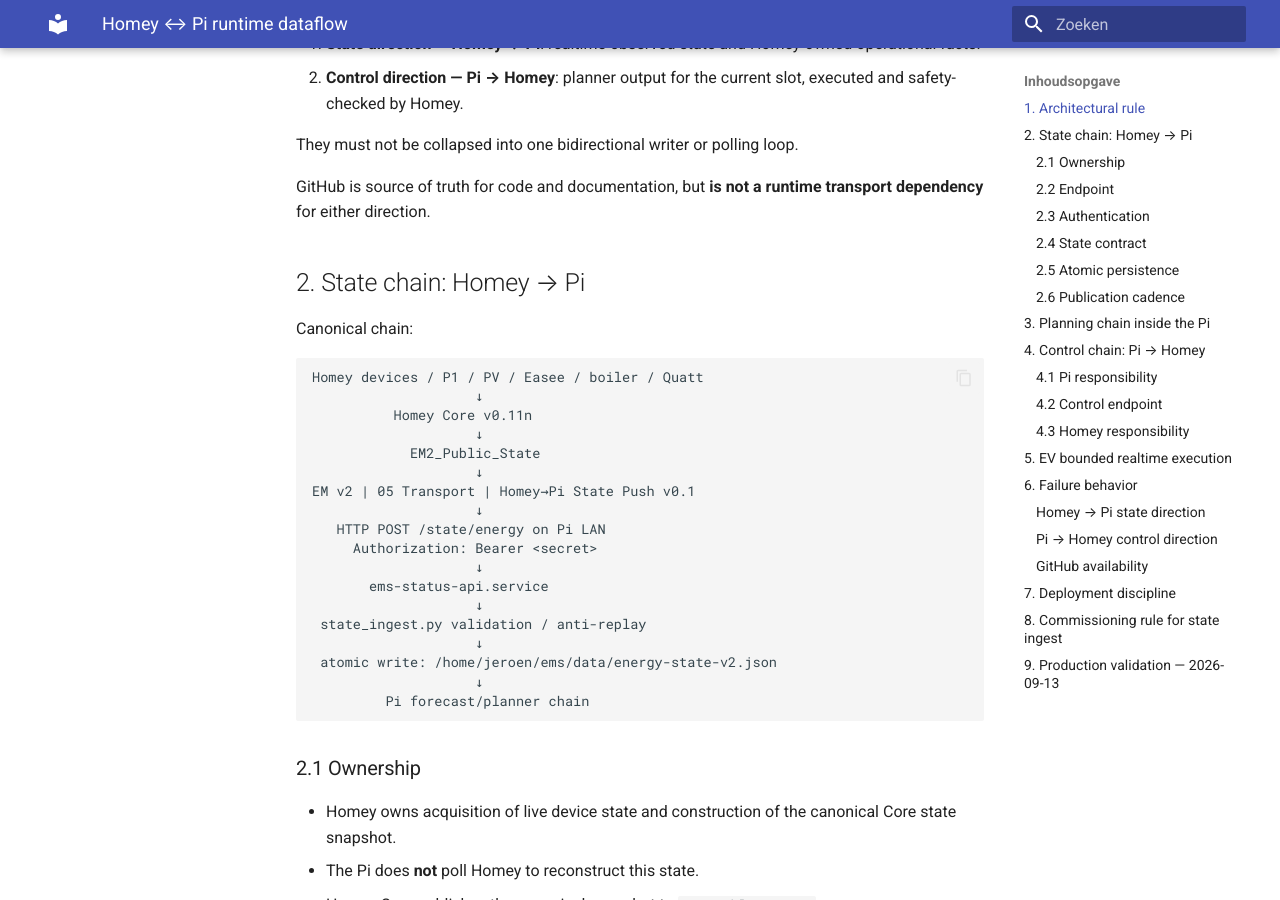
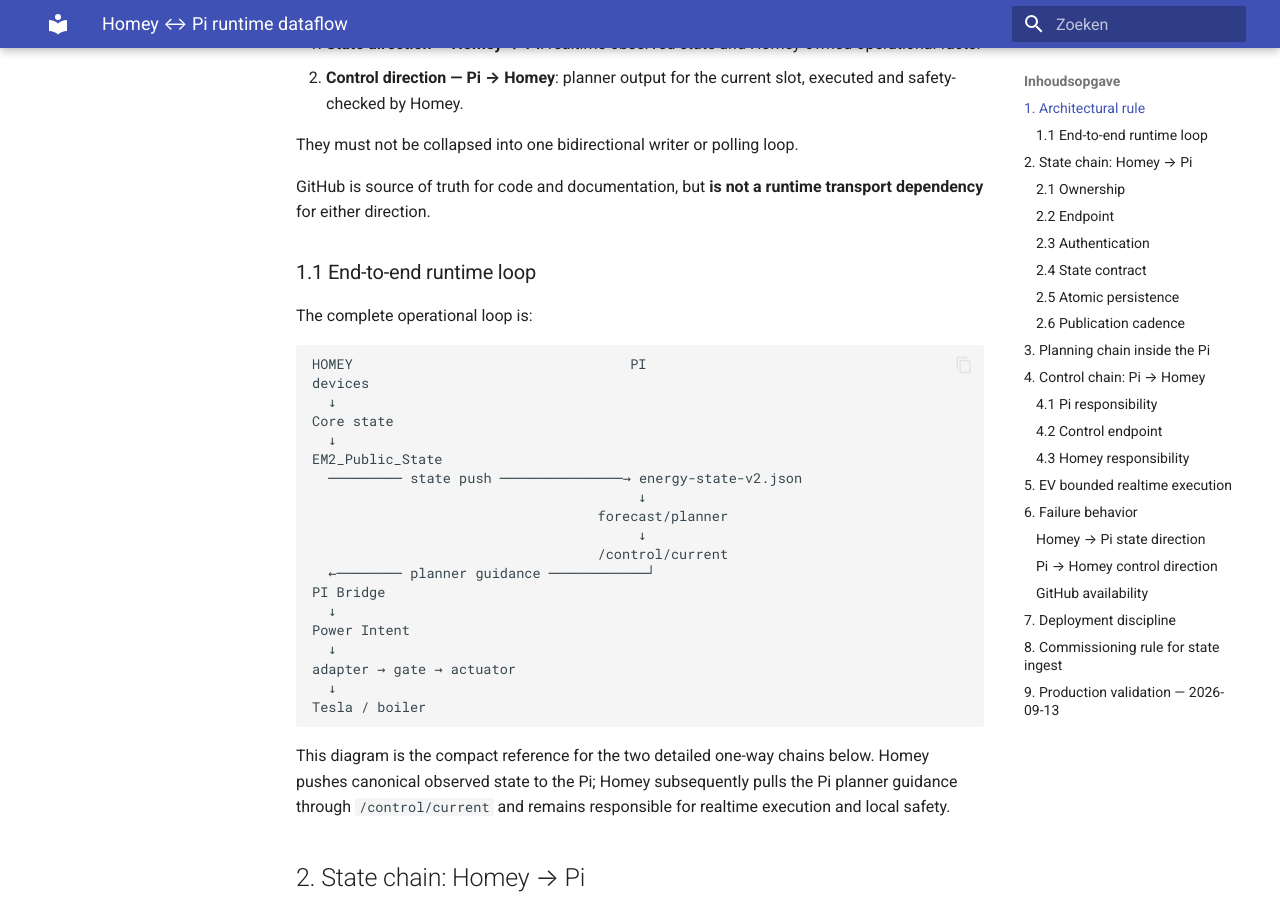
Before and after one commit to OnsKasteeltje/homey-energy-manual, an MkDocs documentation site: the page built from docs/architecture/homey-pi-runtime-dataflow.md, in a window 1280 px wide and 900 px high, scrolled down 540 px. Built offline with MkDocs 1.6.1 and Material for MkDocs 9.7.7, drawn with Linux system fonts in a browser that asks for light colours.

Commit message:
Document end-to-end Homey Pi runtime loop

````diff
--- a/docs/architecture/homey-pi-runtime-dataflow.md
+++ b/docs/architecture/homey-pi-runtime-dataflow.md
@@ -17,6 +17,34 @@
 They must not be collapsed into one bidirectional writer or polling loop.
 
 GitHub is source of truth for code and documentation, but **is not a runtime transport dependency** for either direction.
+
+### 1.1 End-to-end runtime loop
+
+The complete operational loop is:
+
+```text
+HOMEY                                  PI
+devices
+  ↓
+Core state
+  ↓
+EM2_Public_State
+  ───────── state push ───────────────→ energy-state-v2.json
+                                        ↓
+                                   forecast/planner
+                                        ↓
+                                   /control/current
+  ←──────── planner guidance ────────────┘
+PI Bridge
+  ↓
+Power Intent
+  ↓
+adapter → gate → actuator
+  ↓
+Tesla / boiler
+```
+
+This diagram is the compact reference for the two detailed one-way chains below. Homey pushes canonical observed state to the Pi; Homey subsequently pulls the Pi planner guidance through `/control/current` and remains responsible for realtime execution and local safety.
 
 ## 2. State chain: Homey → Pi
 
````
